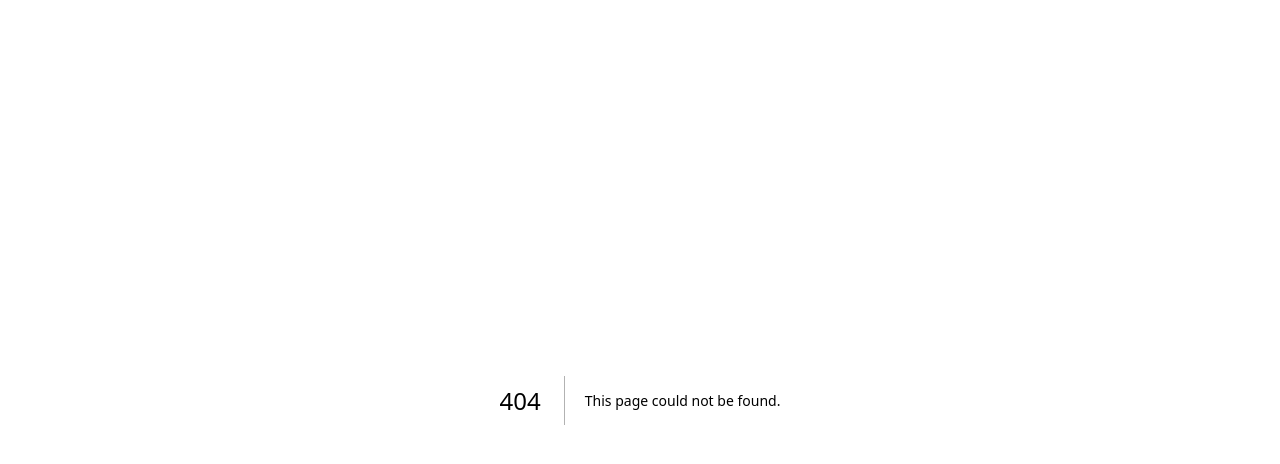
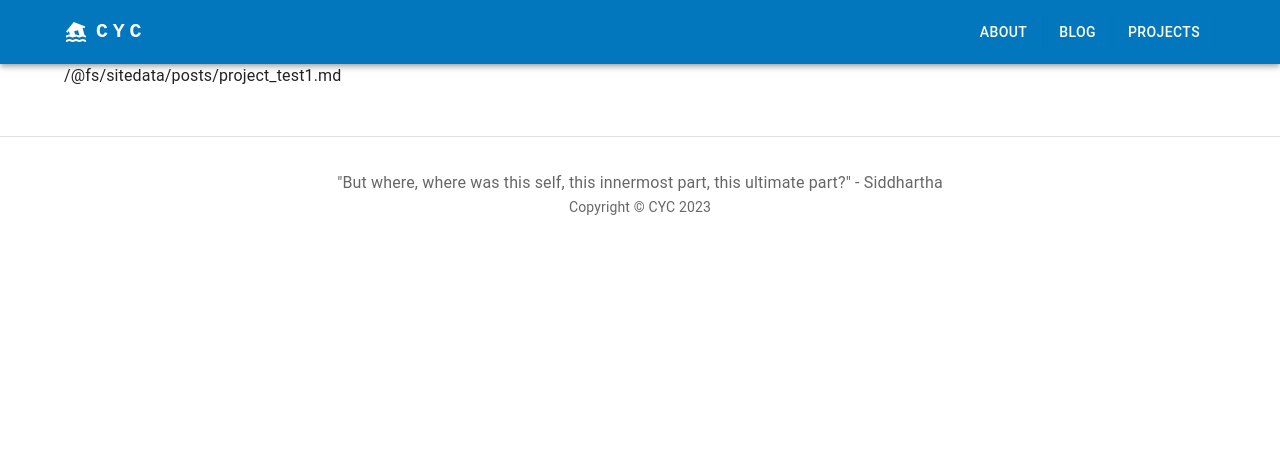
Before and after one commit to rickchung/rickchung.github.io, a Next.js app: page /archive in a window 1280 px wide. Before the commit this address had no page. Shown: the top 464 px of the page. Built offline with nearby package versions, Linux system fonts and the light colour scheme.

Commit message:
Test md as modules

```diff
--- /dev/null
+++ b/globals.d.ts
@@ -0,0 +1,3 @@
+// https://www.typescriptlang.org/docs/handbook/declaration-files/templates/global-d-ts.html
+
+declare module '*.md';
--- /dev/null
+++ b/next.config.mjs
@@ -0,0 +1,8 @@
+const nextConfig = {
+    webpack: (config, options) => {
+        config.module.rules.push({ test: /\.md$/, use: 'raw-loader' });
+        return config;
+    }
+};
+
+export default nextConfig;
--- a/package.json
+++ b/package.json
@@ -11,7 +11,10 @@
     "@fontsource/roboto": "^4.5.8",
     "@mui/icons-material": "^5.11.11",
     "@mui/material": "^5.11.11",
+    "glob": "^9.2.1",
+    "markdown-to-jsx": "^7.1.9",
     "next": "latest",
+    "raw-loader": "^4.0.2",
     "react": "18.2.0",
     "react-dom": "18.2.0"
   },
--- /dev/null
+++ b/pages/archive.tsx
@@ -0,0 +1,16 @@
+import Markdown from "markdown-to-jsx";
+
+import Layout from "../components/Layout";
+import post1 from "../sitedata/posts/project_test1.md";
+
+const Archive = () => {
+  return (
+    <Layout>
+      <Markdown>
+        {post1}
+      </Markdown>
+    </Layout>
+  )
+};
+
+export default Archive;
```
Also changed, not shown: 1 other file (tests, documents, lock files or other folders).
